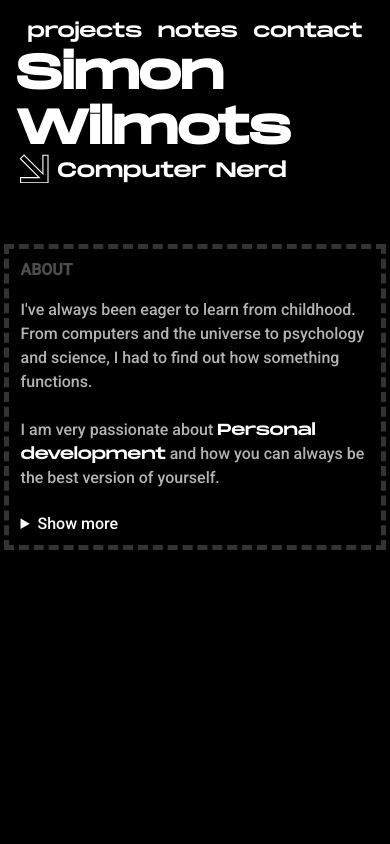
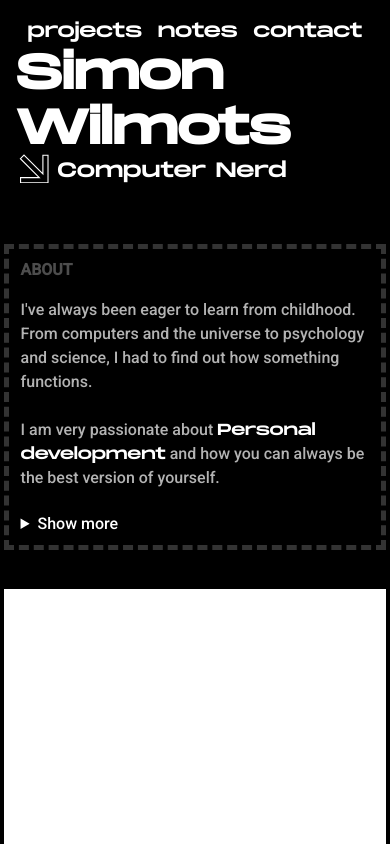
Before and after one commit to Wilmox/portfolio, a Next.js app: page / in a window 390 px wide. Shown: the top 844 px of the page. Built offline with nearby package versions, Linux system fonts and the light colour scheme.

Commit message:
Started Project section

```diff
--- a/pages/index.js
+++ b/pages/index.js
@@ -55,10 +55,10 @@ export default function Home() {
           <CircleText text="About About About About About About About" />
         </section>
 
-        {/*<section className={styles.projectSection}>
+        <section className={styles.projectSection}>
 
-
-        </section>*/}
+          <h1>Projects</h1>
+        </section>
 
       </main>
     </div>
--- a/styles/Home.module.css
+++ b/styles/Home.module.css
@@ -26,14 +26,13 @@
 .aboutSection {
   width: 80vw;
   margin: 10vw auto;
-  height: 70vh;
   /*background-color: rgba(255, 0, 0, 0.5);*/
   overflow: hidden;
   padding: 0;
 }
 
 .about {
-  border: 5px dashed rgba(255, 255, 255, 0.2);
+  /*border: 5px dashed rgba(255, 255, 255, 0.2);*/
   background-color: black;
   float: left;
   z-index: 9;
@@ -107,7 +106,6 @@ div.about p {
   .aboutSection {
     width: 100% !important;
     margin: 10vw 0;
-    height: 65vh;
   }
   .about {
     margin: auto;
@@ -127,9 +125,6 @@ div.about p {
     width: 10%;
     height: 75%;
   }
-  .aboutSection {
-    height: 115vh;
-  }
   .about {
     margin: auto;
     width: 100% !important;
```
